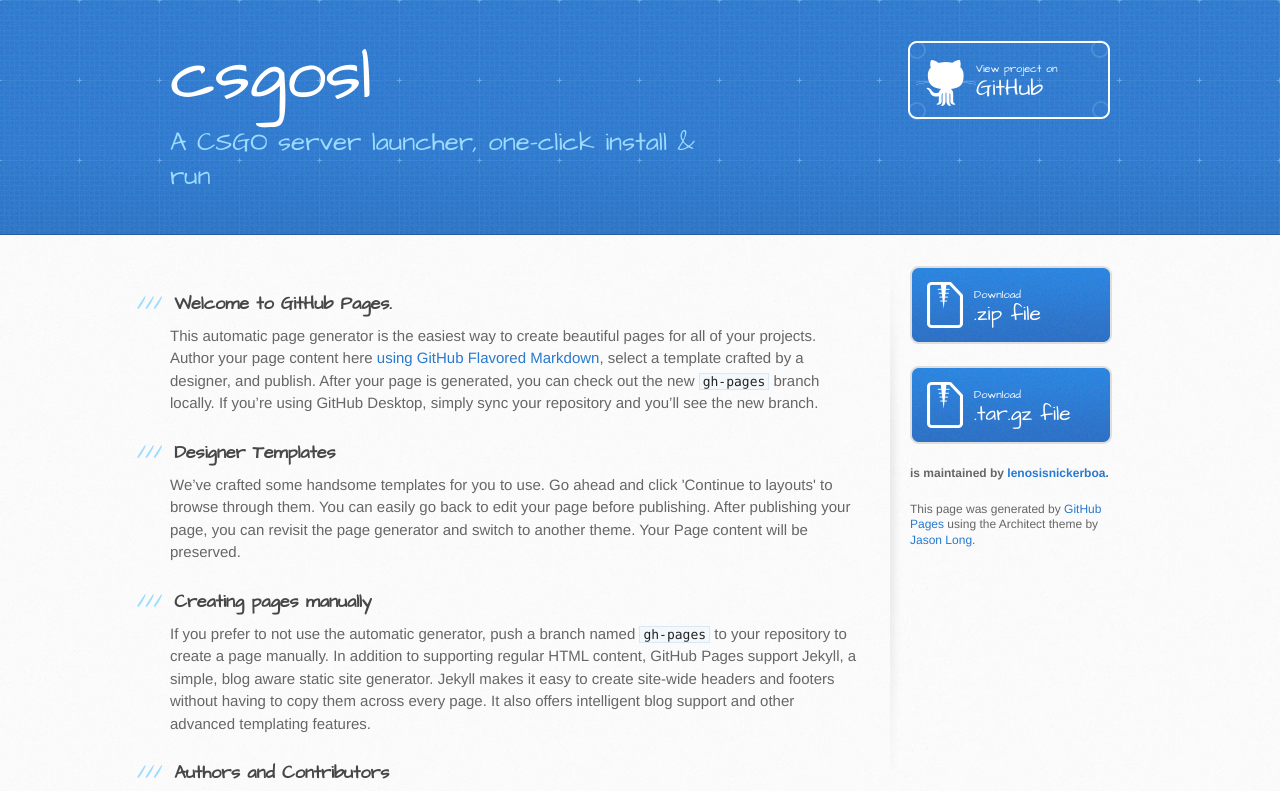
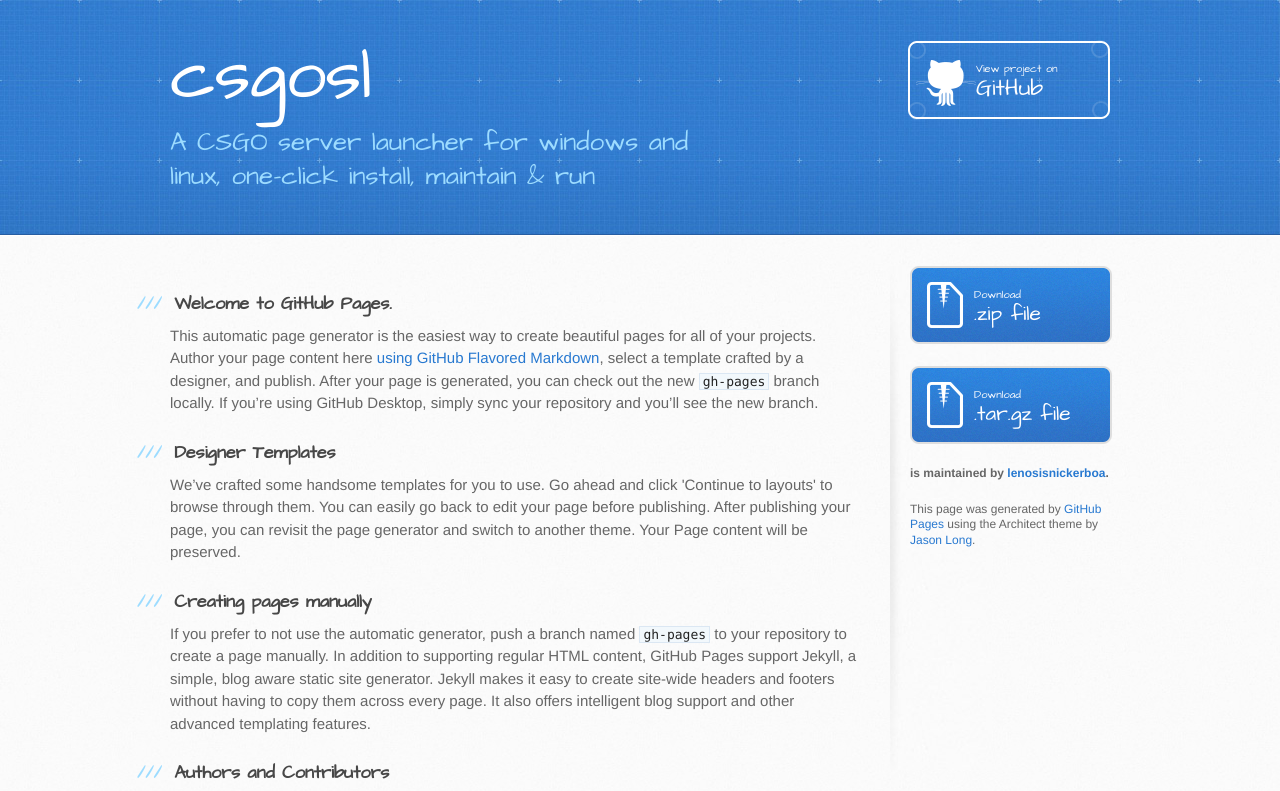
Before and after one commit to lenosisnickerboa/csgosl, a plain HTML site: page index.html in a window 1280 px wide. Shown: the top 791 px of the page. Drawn offline with Linux system fonts and the light colour scheme.

Commit message:
Update index.html

```diff
--- a/index.html
+++ b/index.html
@@ -20,7 +20,7 @@
     <header>
       <div class="inner">
         <h1>csgosl</h1>
-        <h2>A CSGO server launcher, one-click install &amp; run</h2>
+        <h2>A CSGO server launcher for windows and linux, one-click install, maintain &amp; run</h2>
         <a href="https://github.com/lenosisnickerboa/csgosl" class="button"><small>View project on</small> GitHub</a>
       </div>
     </header>
```
